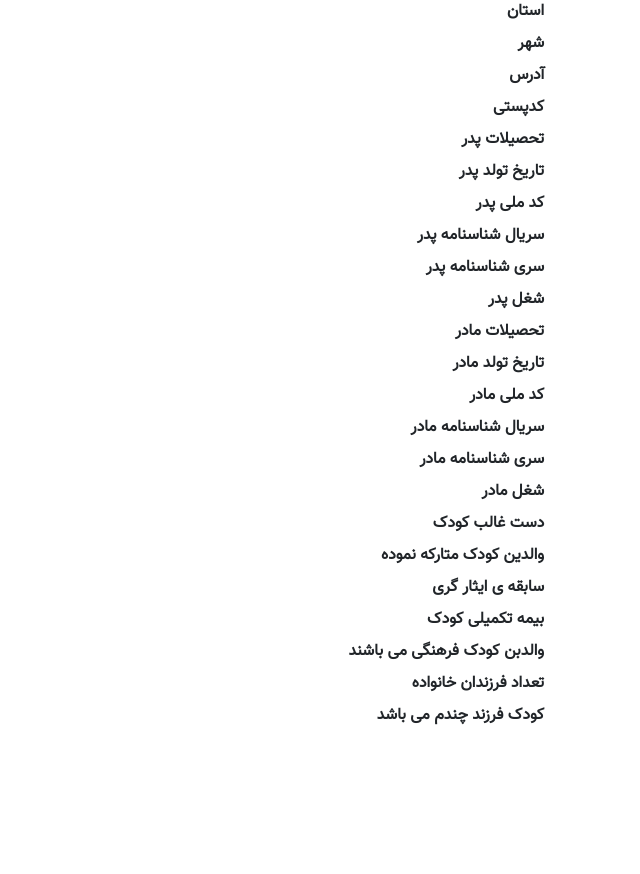
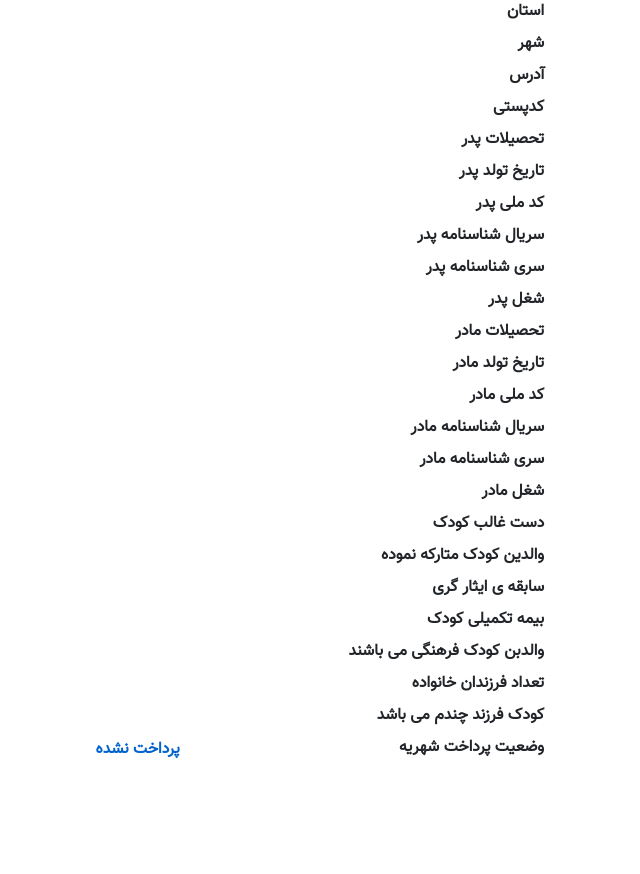
Before and after one commit to miladzeinali/mahd, a Django app: template templates/userdetail.html in a window 1280 px wide, after a click on "سایر مشخصات". Shown: the part 652-1526 px from the top of the page, without its empty margins (263-903 px from the left). Before the commit the page ends 1377 px from the top, so only its background shows below. Run offline with Django 3.2, Linux system fonts and the light colour scheme; the template is opened without the code that fills it, so the values that code supplies are empty; some libraries are stand-ins or nearby versions; some web fonts are replaced.

Commit message:
user detail changed

```diff
--- a/templates/userdetail.html
+++ b/templates/userdetail.html
@@ -506,6 +506,25 @@
                                     <p>{{userprofile.Child}}</p>
                                 </div>
                             </div>
+                             {% if userprofile.pay %}
+                            <div class="row">
+                                <div class="col-md-6">
+                                    <label> وضعیت پرداخت شهریه</label>
+                                </div>
+                                <div class="col-md-6">
+                                    <p>پرداخت شده</p>
+                                </div>
+                            </div>
+                            {% else %}
+                            <div class="row">
+                                <div class="col-md-6">
+                                    <label> وضعیت پرداخت شهریه</label>
+                                </div>
+                                <div class="col-md-6">
+                                    <p>پرداخت نشده</p>
+                                </div>
+                            </div>
+                            {% endif %}
                         </div>
                     </div>
                 </div>
```
Also changed, not shown: 1 other file.
